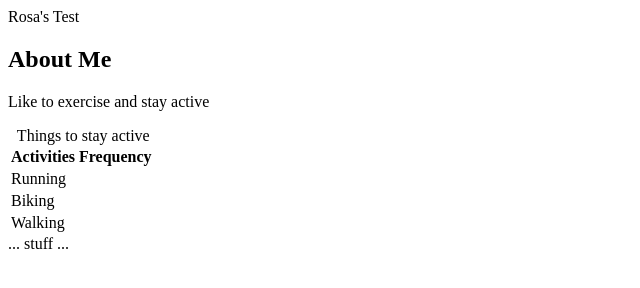
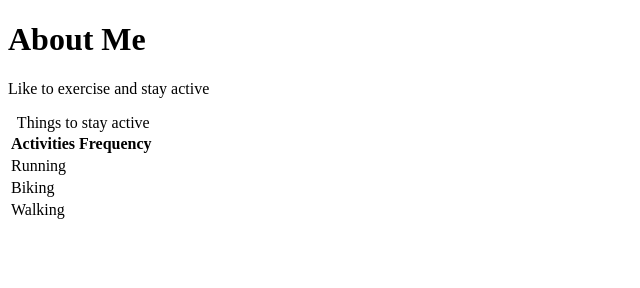
Before and after one commit to rosaalatorre/day-one, a plain HTML site: page index.html in a window 1280 px wide. Shown: the whole page, without its empty margins (0-640 px from the left). Drawn offline with Linux system fonts and the light colour scheme.

Commit message:
chnaged the tabel to be in body

```diff
--- a/index.html
+++ b/index.html
@@ -2,8 +2,11 @@
 
 <!DOCTYPE html>
 <html>
-  <head> Rosa's Test </head>
-  <h2> About Me </h2>
+  <head>
+  <title>Rosa's Test</title>
+  </head>
+  <body>
+      <h1> About Me </h1>
 	<p> Like to exercise and stay active</p>
 	<table>
 		<caption> Things to stay active </caption>
@@ -24,12 +27,7 @@
 			<td>Walking</td>
 			</tr>
 		</tbody>
-
-
 	</table>
 
-  </head>
-  <body>
-    ... stuff ...
   </body>
 </html>
```
